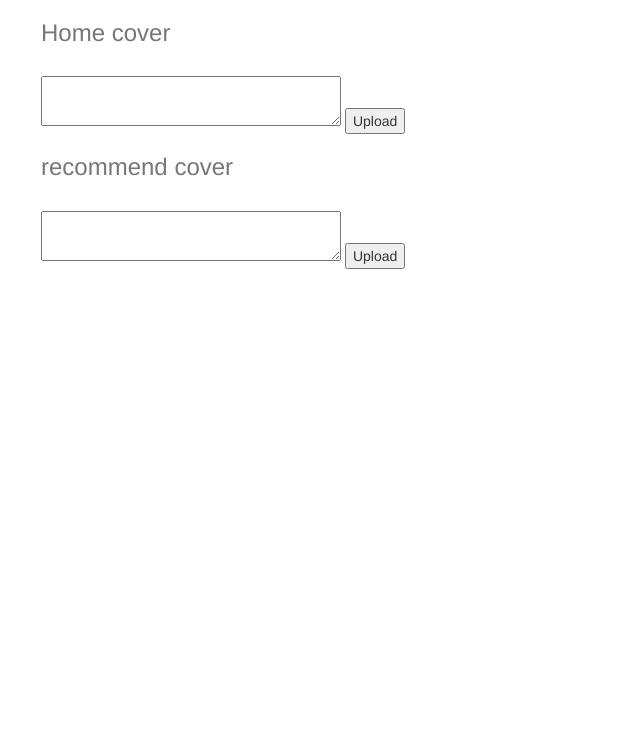
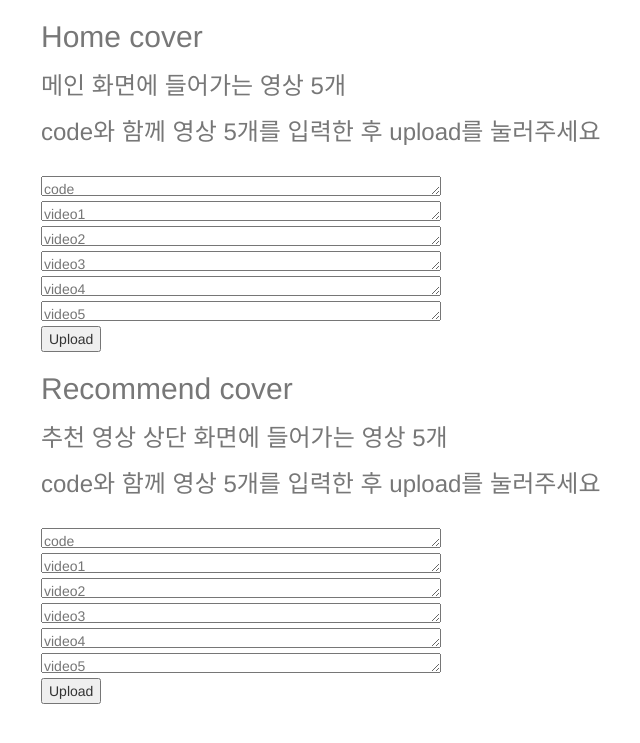
Before and after one commit to utopianami/project_y, a Flask app: page /feature in a window 1280 px wide. Shown: the top 743 px of the page, without its empty margins (29-669 px from the left). Run offline with Flask 2, Linux system fonts and the light colour scheme; parts of the project's set-up code (start-up, migrations or seed data) failed here and were passed over; some libraries are stand-ins or nearby versions.

Commit message:
feature upload

```diff
--- a/app/__init__.py
+++ b/app/__init__.py
@@ -299,12 +299,20 @@ def get_ad():
 @app.route('/upload_homecover', methods=['POST'])
 def upload_homecover():
     try:
-        id = request.form['content']
-        print id
-        video = Home_cover(id)
+        code = int(request.form['code'])
+        video1 = request.form['video1'].split('v=')[1]
+        video2 = request.form['video2'].split('v=')[1]
+        video3 = request.form['video3'].split('v=')[1]
+        video4 = request.form['video4'].split('v=')[1]
+        video5 = request.form['video5'].split('v=')[1]
 
-        db.session.add(video)
-        db.session.commit()
+        if code == 378:
+            video_str = video1+','+video2+','+video3+','+video4+','+video5
+            video = Home_cover(video_str)
+            db.session.add(video)
+            db.session.commit()
+        else:
+            return "false"
 
         return "success"
 
@@ -314,13 +322,20 @@ def upload_homecover():
 @app.route('/upload_recommendcover', methods=['POST'])
 def upload_recommedcover():
     try:
+        code = int(request.form['code'])
+        video1 = request.form['video1'].split('v=')[1]
+        video2 = request.form['video2'].split('v=')[1]
+        video3 = request.form['video3'].split('v=')[1]
+        video4 = request.form['video4'].split('v=')[1]
+        video5 = request.form['video5'].split('v=')[1]
 
-        id = request.form['content']
-        print id
-        video = Recommend_cover(id)
-
-        db.session.add(video)
-        db.session.commit()
+        if code == 378:
+            video_str = video1+','+video2+','+video3+','+video4+','+video5
+            video = Recommend_cover(video_str)
+            db.session.add(video)
+            db.session.commit()
+        else:
+            return "false"
 
         return "success"
 
--- a/app/templates/feature.html
+++ b/app/templates/feature.html
@@ -6,18 +6,31 @@
   </head>
   <body>
     <div class="container">
-
-      <h3 class="text-muted">Home cover</h3>
+        <h2 class="text-muted">Home cover</h2>
+        <h3 class="text-muted">메인 화면에 들어가는 영상 5개</h3>
+        <h3 class="text-muted">code와 함께 영상 5개를 입력한 후 upload를 눌러주세요</h3>
       <form action="upload_homecover" method="post" enctype="multipart/form-data">
         <br />
-          <textarea cols="40" rows="5" name="content"style="height:50px;width:300px"></textarea>
+          <textarea placeholder="code" cols="40" rows="5" name="code"style="height:20px;width:400px"></textarea><br />
+          <textarea placeholder="video1" cols="40" rows="5" name="video1"style="height:20px;width:400px"></textarea><br />
+          <textarea placeholder="video2" cols="40" rows="5" name="video2"style="height:20px;width:400px"></textarea><br />
+          <textarea placeholder="video3" cols="40" rows="5" name="video3"style="height:20px;width:400px"></textarea><br />
+          <textarea placeholder="video4" cols="40" rows="5" name="video4"style="height:20px;width:400px"></textarea><br />
+          <textarea placeholder="video5" cols="40" rows="5" name="video5"style="height:20px;width:400px"></textarea><br />
         <input type="submit" value="Upload" >
       </form>
 
-      <h3 class="text-muted">recommend cover</h3>
+        <h2 class="text-muted">Recommend cover</h2>
+        <h3 class="text-muted">추천 영상 상단 화면에 들어가는 영상 5개</h3>
+        <h3 class="text-muted">code와 함께 영상 5개를 입력한 후 upload를 눌러주세요</h3>
       <form action="upload_recommendcover" method="post" enctype="multipart/form-data">
         <br />
-          <textarea cols="40" rows="5" name="content"style="height:50px;width:300px"></textarea>
+          <textarea placeholder="code" cols="40" rows="5" name="code"style="height:20px;width:400px"></textarea><br />
+          <textarea placeholder="video1" cols="40" rows="5" name="video1"style="height:20px;width:400px"></textarea><br />
+          <textarea placeholder="video2" cols="40" rows="5" name="video2"style="height:20px;width:400px"></textarea><br />
+          <textarea placeholder="video3" cols="40" rows="5" name="video3"style="height:20px;width:400px"></textarea><br />
+          <textarea placeholder="video4" cols="40" rows="5" name="video4"style="height:20px;width:400px"></textarea><br />
+          <textarea placeholder="video5" cols="40" rows="5" name="video5"style="height:20px;width:400px"></textarea><br />
         <input type="submit" value="Upload" >
       </form>
 
```
